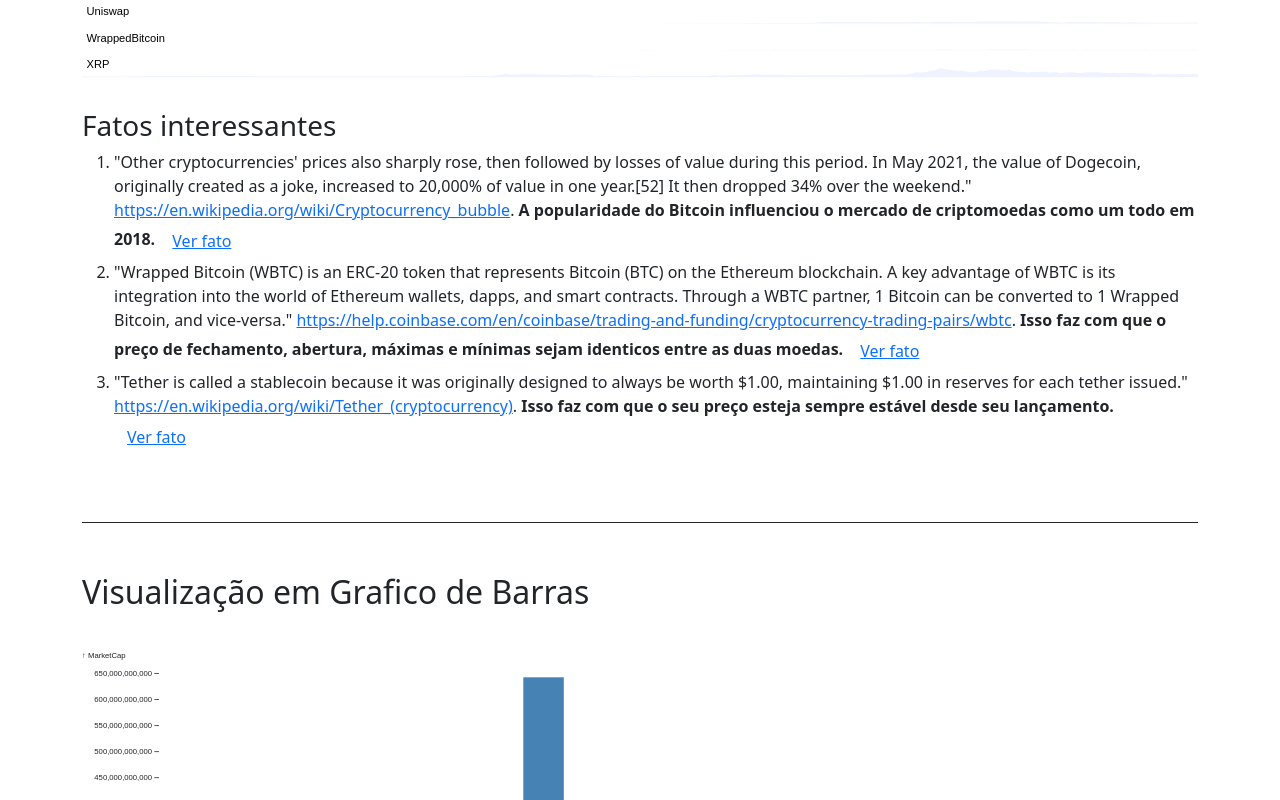
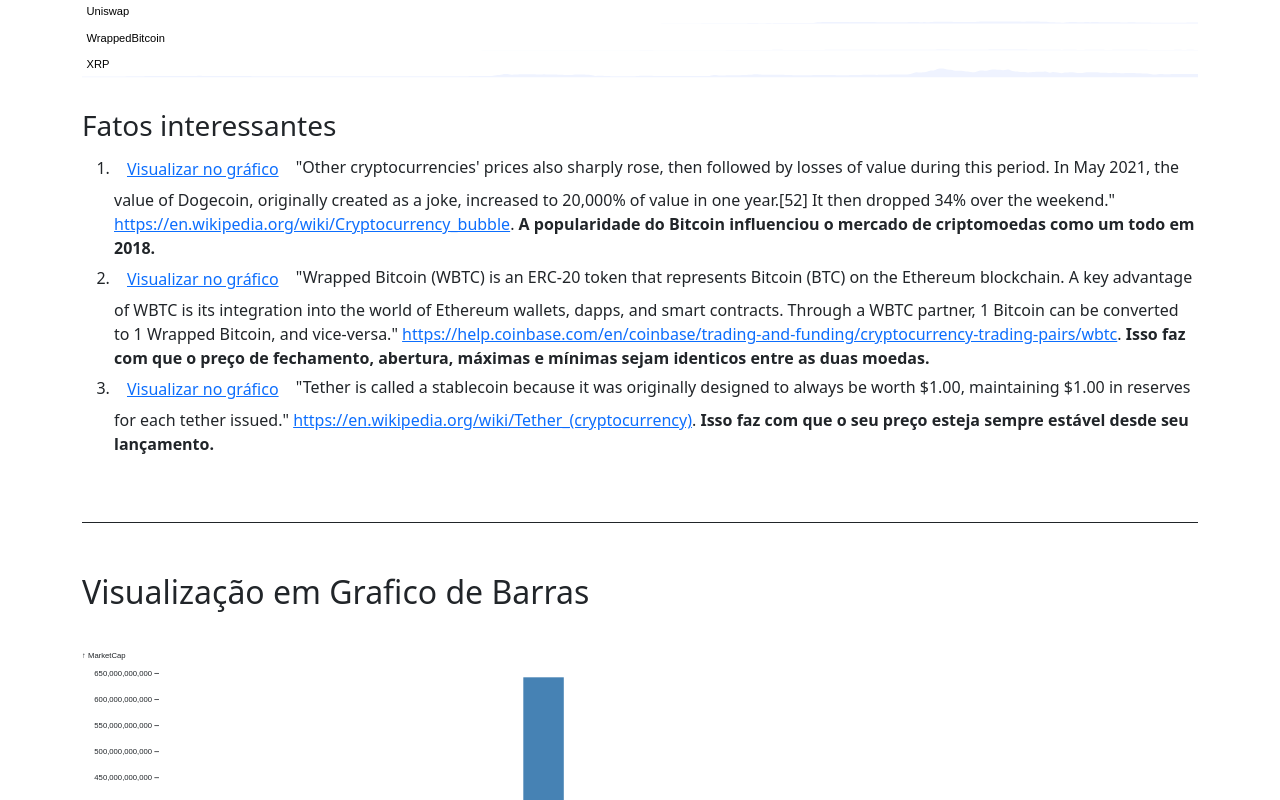
Before and after one commit to danilo-p/infovis-tp, a React (Create React App) app: page / in a window 1280 px wide. Shown: the part 1013-1813 px from the top of the page. Built offline with nearby package versions, Linux system fonts and the light colour scheme.

Commit message:
Put fact CTAs in evidence

```diff
--- a/src/App.js
+++ b/src/App.js
@@ -45,7 +45,7 @@
             <h1>Visualização de Dados - Trabalho Prático</h1>
           </header>
           <div id="horizon-chart" className="visualization-section">
-            <h2>Gráfico de Horizonte</h2>
+            <h2>Horizonte das Criptomoedas</h2>
             <HorizonChart data={data} />
           </div>
           <div className="visualization-section">
--- a/src/HorizonChart.js
+++ b/src/HorizonChart.js
@@ -325,11 +325,68 @@
       <div className="horizon-chart-insights">
         <h3>Fatos interessantes</h3>
         <ol>
-          <li>"Other cryptocurrencies' prices also sharply rose, then followed by losses of value during this period. In May 2021, the value of Dogecoin, originally created as a joke, increased to 20,000% of value in one year.[52] It then dropped 34% over the weekend." <a href="https://en.wikipedia.org/wiki/Cryptocurrency_bubble">https://en.wikipedia.org/wiki/Cryptocurrency_bubble</a>. <strong>A popularidade do Bitcoin influenciou o mercado de criptomoedas como um todo em 2018.</strong> <button className='btn btn-link' onClick={this.applyBubbleInsightFilters}>Ver fato</button></li>
+          <li>
+            <button
+              className="btn btn-link"
+              onClick={this.applyBubbleInsightFilters}
+            >
+              Visualizar no gráfico
+            </button>{" "}
+            "Other cryptocurrencies' prices also sharply rose, then followed by
+            losses of value during this period. In May 2021, the value of
+            Dogecoin, originally created as a joke, increased to 20,000% of
+            value in one year.[52] It then dropped 34% over the weekend."{" "}
+            <a href="https://en.wikipedia.org/wiki/Cryptocurrency_bubble">
+              https://en.wikipedia.org/wiki/Cryptocurrency_bubble
+            </a>
+            .{" "}
+            <strong>
+              A popularidade do Bitcoin influenciou o mercado de criptomoedas
+              como um todo em 2018.
+            </strong>
+          </li>
 
-          <li>"Wrapped Bitcoin (WBTC) is an ERC-20 token that represents Bitcoin (BTC) on the Ethereum blockchain. A key advantage of WBTC is its integration into the world of Ethereum wallets, dapps, and smart contracts. Through a WBTC partner, 1 Bitcoin can be converted to 1 Wrapped Bitcoin, and vice-versa." <a href="https://help.coinbase.com/en/coinbase/trading-and-funding/cryptocurrency-trading-pairs/wbtc">https://help.coinbase.com/en/coinbase/trading-and-funding/cryptocurrency-trading-pairs/wbtc</a>. <strong>Isso faz com que o preço de fechamento, abertura, máximas e mínimas sejam identicos entre as duas moedas.</strong> <button className='btn btn-link' onClick={this.applyWBTCInsightFilters}>Ver fato</button></li>
+          <li>
+            <button
+              className="btn btn-link"
+              onClick={this.applyWBTCInsightFilters}
+            >
+              Visualizar no gráfico
+            </button>{" "}
+            "Wrapped Bitcoin (WBTC) is an ERC-20 token that represents Bitcoin
+            (BTC) on the Ethereum blockchain. A key advantage of WBTC is its
+            integration into the world of Ethereum wallets, dapps, and smart
+            contracts. Through a WBTC partner, 1 Bitcoin can be converted to 1
+            Wrapped Bitcoin, and vice-versa."{" "}
+            <a href="https://help.coinbase.com/en/coinbase/trading-and-funding/cryptocurrency-trading-pairs/wbtc">
+              https://help.coinbase.com/en/coinbase/trading-and-funding/cryptocurrency-trading-pairs/wbtc
+            </a>
+            .{" "}
+            <strong>
+              Isso faz com que o preço de fechamento, abertura, máximas e
+              mínimas sejam identicos entre as duas moedas.
+            </strong>
+          </li>
 
-          <li>"Tether is called a stablecoin because it was originally designed to always be worth $1.00, maintaining $1.00 in reserves for each tether issued." <a href="https://en.wikipedia.org/wiki/Tether_(cryptocurrency)">https://en.wikipedia.org/wiki/Tether_(cryptocurrency)</a>. <strong>Isso faz com que o seu preço esteja sempre estável desde seu lançamento.</strong> <button className='btn btn-link' onClick={this.applyTetherInsightFilters}>Ver fato</button></li>
+          <li>
+            <button
+              className="btn btn-link"
+              onClick={this.applyTetherInsightFilters}
+            >
+              Visualizar no gráfico
+            </button>{" "}
+            "Tether is called a stablecoin because it was originally designed to
+            always be worth $1.00, maintaining $1.00 in reserves for each tether
+            issued."{" "}
+            <a href="https://en.wikipedia.org/wiki/Tether_(cryptocurrency)">
+              https://en.wikipedia.org/wiki/Tether_(cryptocurrency)
+            </a>
+            .{" "}
+            <strong>
+              Isso faz com que o seu preço esteja sempre estável desde seu
+              lançamento.
+            </strong>
+          </li>
         </ol>
       </div>
     );
```
